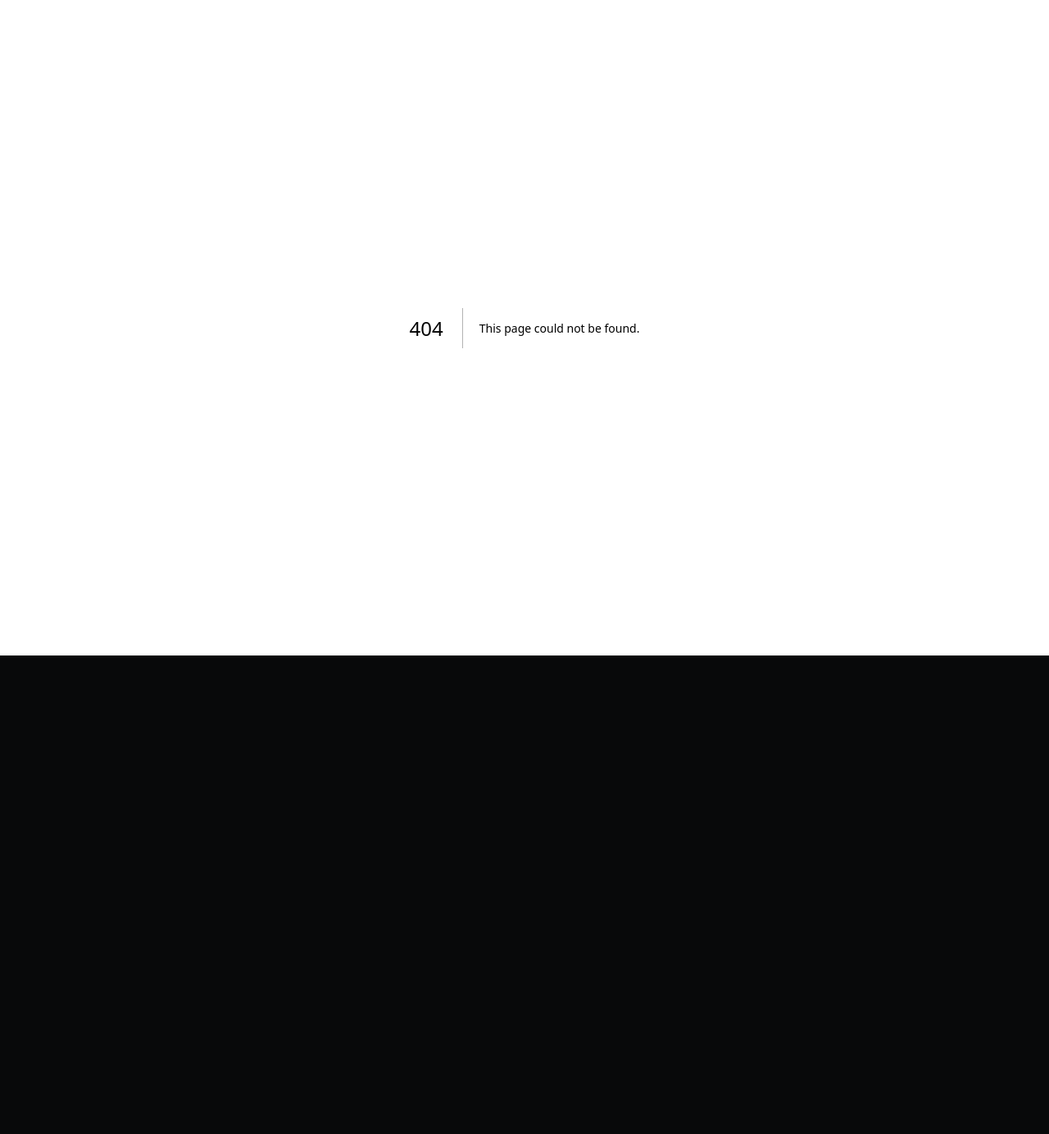
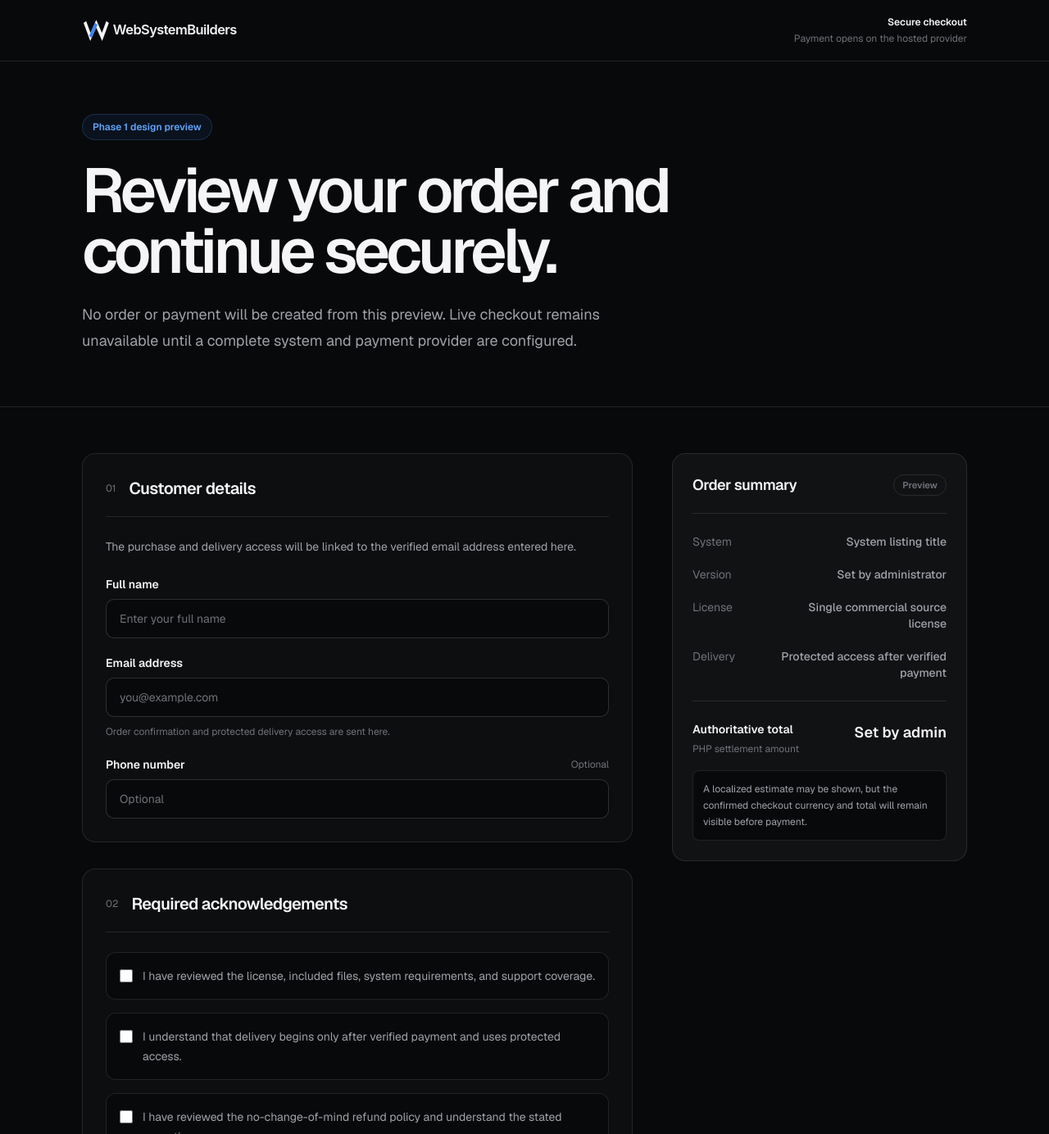
Before and after one commit to 12valor/WebSystemBuilders, a Next.js app: page /checkout/preview in a window 1280 px wide. Before the commit this address had no page. Shown: the top 1384 px of the page at 82% size. Before the commit the page ends 800 px from the top, so only its background shows below. Built offline with nearby package versions, Linux system fonts and the light colour scheme.

Commit message:
feat: implement Phase 1 design foundation documentation and non-transactional checkout preview page

```diff
--- /dev/null
+++ b/src/app/checkout/preview/page.tsx
@@ -0,0 +1,12 @@
+import type { Metadata } from "next";
+import { CheckoutPreview } from "@/components/checkout/checkout-preview";
+
+export const metadata: Metadata = {
+  title: "Checkout layout preview",
+  description: "Phase 1 checkout direction for a verified digital-system purchase.",
+  robots: { index: false, follow: false },
+};
+
+export default function CheckoutPreviewPage() {
+  return <CheckoutPreview />;
+}
--- a/src/components/catalog/system-detail-preview.tsx
+++ b/src/components/catalog/system-detail-preview.tsx
@@ -34,6 +34,7 @@ export function SystemDetailPreview() {
                 <p className="mt-2 text-sm text-secondary">Localized estimates and the PHP settlement amount will appear here.</p>
               </div>
               <button type="button" disabled className="mt-6 inline-flex min-h-13 w-full cursor-not-allowed items-center justify-center rounded-[10px] bg-white/10 px-6 font-semibold text-muted">Purchase unavailable in preview</button>
+              <Link href="/checkout/preview" className="mt-3 inline-flex min-h-12 w-full items-center justify-center rounded-[10px] border border-white/15 px-6 text-sm font-semibold text-secondary hover:text-foreground">Review checkout layout</Link>
               <dl className="mt-7 grid gap-4 text-sm">
                 <TrustRow term="Delivery" detail="Protected access after verified payment" />
                 <TrustRow term="License" detail="Commercial source license summary" />
--- /dev/null
+++ b/src/components/checkout/checkout-preview.tsx
@@ -0,0 +1,130 @@
+import Link from "next/link";
+import { BrandLogo } from "@/components/brand/brand-logo";
+
+const fieldClass =
+  "min-h-12 w-full rounded-[10px] border border-white/15 bg-background px-4 text-sm text-foreground placeholder:text-muted focus:border-brand focus:outline-none";
+
+export function CheckoutPreview() {
+  return (
+    <>
+      <a href="#checkout-content" className="fixed left-4 top-3 z-[100] -translate-y-24 bg-white px-3 py-2 text-sm font-semibold text-black transition-transform focus:translate-y-0">
+        Skip to checkout
+      </a>
+
+      <header className="border-b border-white/10 bg-background">
+        <div className="mx-auto flex min-h-[74px] w-[min(calc(100%-40px),1080px)] items-center justify-between gap-6 md:w-[min(calc(100%-64px),1080px)]">
+          <Link href="/" aria-label="WebSystemBuilders home">
+            <BrandLogo priority className="h-auto w-[184px] sm:w-[214px]" />
+          </Link>
+          <div className="text-right">
+            <p className="text-xs font-semibold text-foreground">Secure checkout</p>
+            <p className="mt-1 hidden text-xs text-muted sm:block">Payment opens on the hosted provider</p>
+          </div>
+        </div>
+      </header>
+
+      <main id="checkout-content" className="pb-20 sm:pb-24">
+        <section className="border-b border-white/10 py-12 sm:py-16">
+          <div className="mx-auto w-[min(calc(100%-40px),1080px)] md:w-[min(calc(100%-64px),1080px)]">
+            <p className="inline-flex min-h-8 items-center rounded-full border border-blue-400/20 bg-blue-500/[0.08] px-3 text-xs font-semibold text-brand-hover">Phase 1 design preview</p>
+            <h1 className="mt-6 max-w-3xl text-[clamp(2.6rem,6vw,4.75rem)] font-semibold leading-[0.98] tracking-[-0.06em]">Review your order and continue securely.</h1>
+            <p className="mt-6 max-w-2xl text-lg leading-8 text-secondary">No order or payment will be created from this preview. Live checkout remains unavailable until a complete system and payment provider are configured.</p>
+          </div>
+        </section>
+
+        <section className="mx-auto grid w-[min(calc(100%-40px),1080px)] gap-8 pt-10 md:w-[min(calc(100%-64px),1080px)] lg:grid-cols-[minmax(0,1fr)_360px] lg:gap-12 lg:pt-14">
+          <aside className="order-1 h-fit rounded-2xl border border-white/10 bg-surface p-5 sm:p-6 lg:order-2 lg:sticky lg:top-6" aria-labelledby="order-summary-title">
+            <div className="flex items-center justify-between border-b border-white/10 pb-5">
+              <h2 id="order-summary-title" className="text-lg font-semibold tracking-[-0.025em]">Order summary</h2>
+              <span className="rounded-full border border-white/10 px-2.5 py-1 text-[0.7rem] font-semibold text-muted">Preview</span>
+            </div>
+            <dl className="grid gap-5 py-6 text-sm">
+              <SummaryRow term="System" detail="System listing title" />
+              <SummaryRow term="Version" detail="Set by administrator" />
+              <SummaryRow term="License" detail="Single commercial source license" />
+              <SummaryRow term="Delivery" detail="Protected access after verified payment" />
+            </dl>
+            <div className="border-t border-white/10 pt-6">
+              <div className="flex items-start justify-between gap-6">
+                <div><p className="text-sm font-semibold">Authoritative total</p><p className="mt-1 text-xs leading-5 text-muted">PHP settlement amount</p></div>
+                <p className="text-right text-lg font-semibold">Set by admin</p>
+              </div>
+              <p className="mt-4 rounded-lg border border-white/10 bg-background p-3 text-xs leading-5 text-secondary">A localized estimate may be shown, but the confirmed checkout currency and total will remain visible before payment.</p>
+            </div>
+          </aside>
+
+          <form className="order-2 grid gap-8 lg:order-1" aria-label="Checkout preview form">
+            <FormSection number="01" title="Customer details">
+              <p className="mb-6 text-sm leading-6 text-secondary">The purchase and delivery access will be linked to the verified email address entered here.</p>
+              <div className="grid gap-5">
+                <InputField id="checkout-name" label="Full name" autoComplete="name" placeholder="Enter your full name" />
+                <InputField id="checkout-email" label="Email address" type="email" autoComplete="email" placeholder="you@example.com" hint="Order confirmation and protected delivery access are sent here." />
+                <InputField id="checkout-phone" label="Phone number" type="tel" autoComplete="tel" placeholder="Optional" optional />
+              </div>
+            </FormSection>
+
+            <FormSection number="02" title="Required acknowledgements">
+              <div className="grid gap-4">
+                <CheckboxField id="license-ack">I have reviewed the license, included files, system requirements, and support coverage.</CheckboxField>
+                <CheckboxField id="delivery-ack">I understand that delivery begins only after verified payment and uses protected access.</CheckboxField>
+                <CheckboxField id="refund-ack">I have reviewed the no-change-of-mind refund policy and understand the stated exceptions.</CheckboxField>
+              </div>
+            </FormSection>
+
+            <FormSection number="03" title="Secure payment handoff">
+              <ol className="grid gap-4 text-sm text-secondary">
+                <PaymentStep number="1">A pending order is created with the authoritative product and price snapshot.</PaymentStep>
+                <PaymentStep number="2">The customer continues to PayMongo&apos;s hosted payment page.</PaymentStep>
+                <PaymentStep number="3">Delivery unlocks only after a verified payment webhook is processed once.</PaymentStep>
+              </ol>
+              <button type="button" disabled className="mt-7 inline-flex min-h-13 w-full cursor-not-allowed items-center justify-center rounded-[10px] bg-white/10 px-6 font-semibold text-muted">Continue to secure payment</button>
+              <p className="mt-3 text-center text-xs leading-5 text-muted">Unavailable in the design preview</p>
+            </FormSection>
+          </form>
+        </section>
+
+        <div className="mx-auto mt-10 flex w-[min(calc(100%-40px),1080px)] flex-col gap-4 border-t border-white/10 pt-6 text-xs text-muted sm:flex-row sm:items-center sm:justify-between md:w-[min(calc(100%-64px),1080px)]">
+          <Link href="/systems/preview" className="font-semibold text-secondary hover:text-foreground">Back to system preview</Link>
+          <div className="flex flex-wrap gap-4"><Link href="/legal/delivery">Delivery</Link><Link href="/legal/license">License</Link><Link href="/legal/refunds">Refunds</Link><Link href="/legal/privacy">Privacy</Link></div>
+        </div>
+      </main>
+    </>
+  );
+}
+
+function FormSection({ number, title, children }: { number: string; title: string; children: React.ReactNode }) {
+  return (
+    <fieldset className="rounded-2xl border border-white/10 bg-surface-subtle p-5 sm:p-7">
+      <legend className="sr-only">{title}</legend>
+      <div className="mb-6 flex items-center gap-4 border-b border-white/10 pb-5"><span className="text-xs text-muted">{number}</span><h2 className="text-xl font-semibold tracking-[-0.03em]">{title}</h2></div>
+      {children}
+    </fieldset>
+  );
+}
+
+function InputField({ id, label, hint, optional, ...props }: React.InputHTMLAttributes<HTMLInputElement> & { id: string; label: string; hint?: string; optional?: boolean }) {
+  return (
+    <div>
+      <div className="mb-2 flex items-center justify-between gap-4"><label htmlFor={id} className="text-sm font-semibold">{label}</label>{optional && <span className="text-xs text-muted">Optional</span>}</div>
+      <input id={id} aria-describedby={hint ? id + "-hint" : undefined} className={fieldClass} {...props} />
+      {hint && <p id={id + "-hint"} className="mt-2 text-xs leading-5 text-muted">{hint}</p>}
+    </div>
+  );
+}
+
+function CheckboxField({ id, children }: { id: string; children: React.ReactNode }) {
+  return (
+    <label htmlFor={id} className="flex cursor-pointer items-start gap-3 rounded-xl border border-white/10 bg-background p-4 text-sm leading-6 text-secondary hover:border-white/20">
+      <input id={id} type="checkbox" className="mt-1 size-4 shrink-0 accent-blue-500" />
+      <span>{children}</span>
+    </label>
+  );
+}
+
+function PaymentStep({ number, children }: { number: string; children: React.ReactNode }) {
+  return <li className="grid grid-cols-[28px_1fr] gap-3"><span className="grid size-7 place-items-center rounded-md border border-white/10 bg-background text-xs text-foreground">{number}</span><span className="pt-0.5 leading-6">{children}</span></li>;
+}
+
+function SummaryRow({ term, detail }: { term: string; detail: string }) {
+  return <div className="grid grid-cols-[80px_1fr] gap-4"><dt className="text-muted">{term}</dt><dd className="text-right font-medium text-secondary">{detail}</dd></div>;
+}
```
Also changed, not shown: 2 other files (tests, documents, lock files or other folders).
